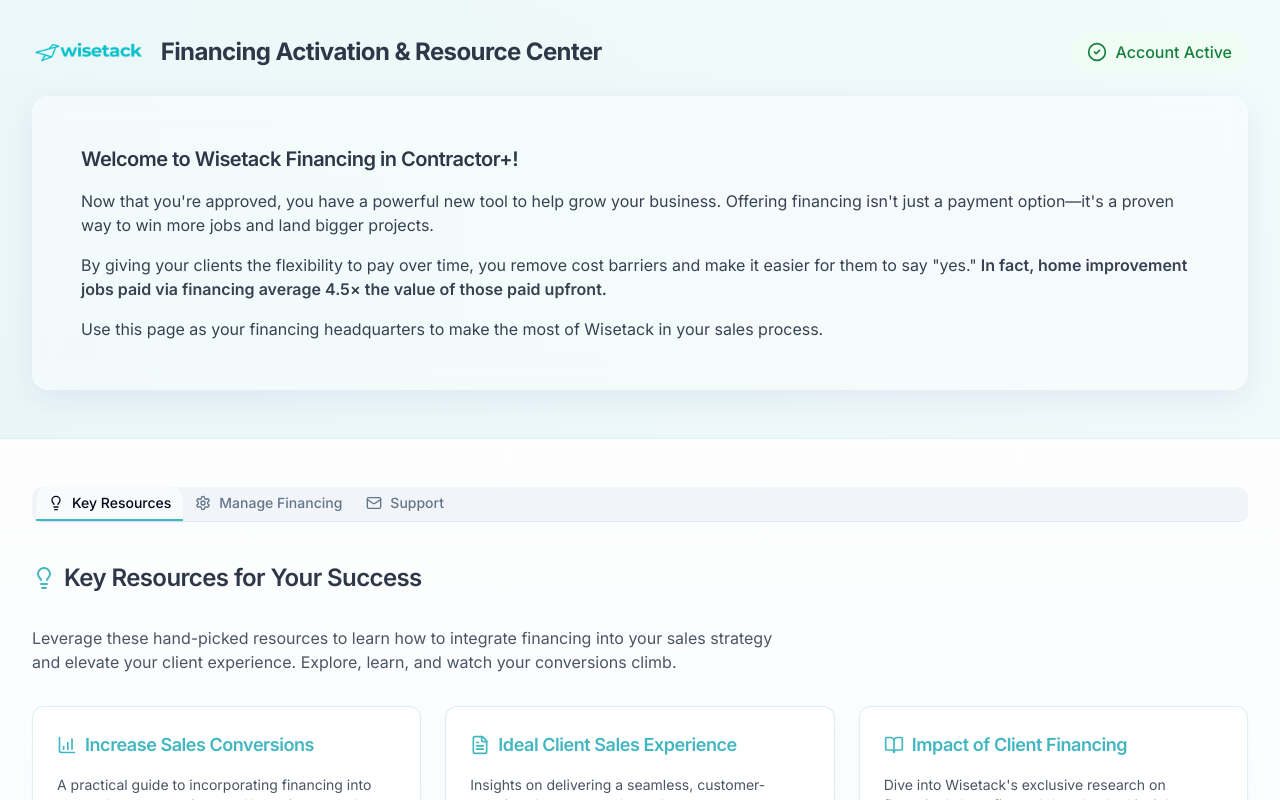
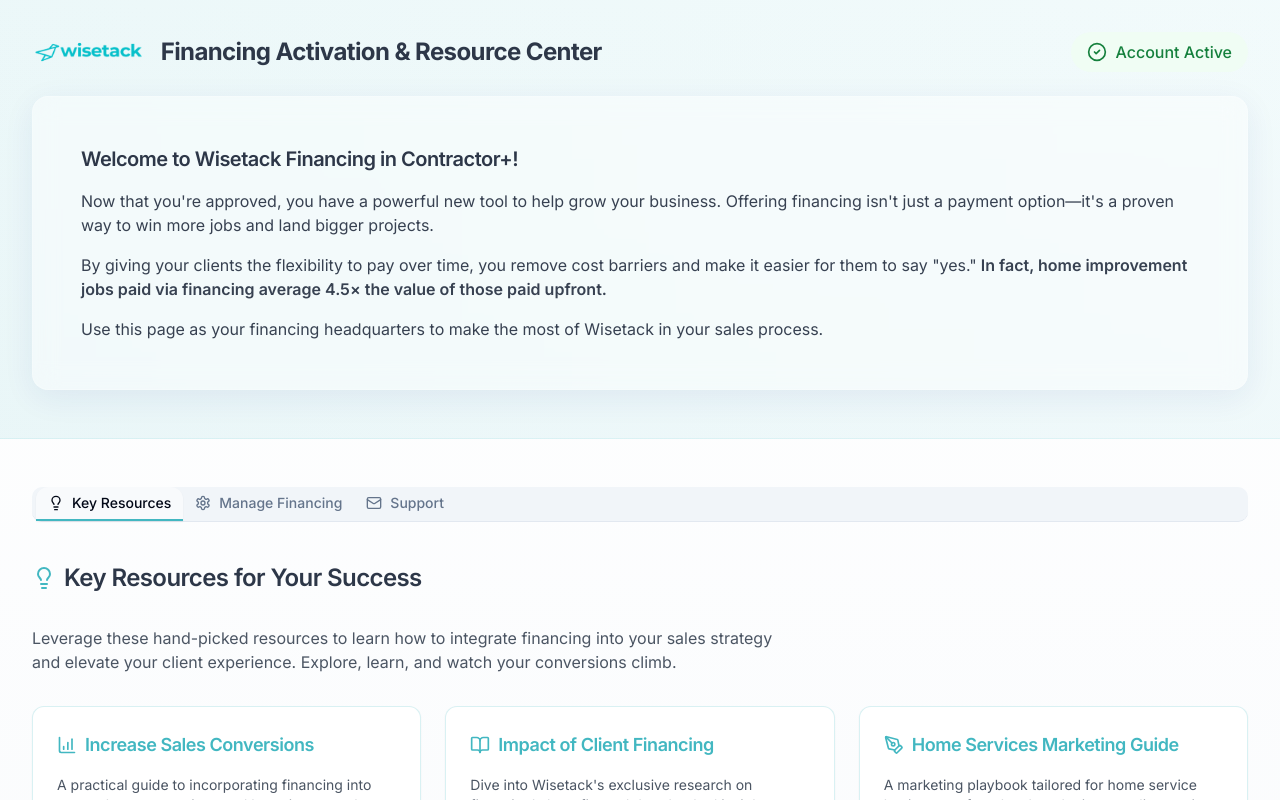
Before and after one commit to justinonsuccess/wisetack, a React (Vite) app: page /active-merchant in a window 1280 px wide. Shown: the top 800 px of the page. Built offline with nearby package versions, Linux system fonts and the light colour scheme; a web font is replaced by a local one.

Commit message:
Update resource links and content
- Update URLs for resources in ResourcesTab component.
- Remove "Ideal client sales experience" resource.
- Ensure all links open in a new tab.

```diff
--- a/src/components/merchant/ResourcesTab.tsx
+++ b/src/components/merchant/ResourcesTab.tsx
@@ -15,7 +15,6 @@ import {
   Download,
   PenTool,
   BarChart4,
-  FileText,
   Truck,
   Lightbulb
 } from "lucide-react";
@@ -42,7 +41,7 @@ const ResourceCard = ({ title, description, icon, url }: ResourceCardProps) => (
       <Button
         variant="outline"
         className="w-full text-wisetack-blue border-wisetack-blue/50 hover:border-wisetack-blue hover:bg-wisetack-blue/5"
-        onClick={() => window.open(url, '_blank')}
+        onClick={() => window.open(url, '_blank', 'noopener,noreferrer')}
       >
         View Resource <ExternalLink className="ml-2 h-4 w-4" />
       </Button>
@@ -67,42 +66,35 @@ const ResourcesTab = () => {
           title="Increase Sales Conversions"
           description="A practical guide to incorporating financing into your sales presentations and boosting your close rate."
           icon={<BarChart4 className="h-5 w-5" />}
-          url="https://wisetack.com/resources/sales-conversions"
-        />
-
-        <ResourceCard
-          title="Ideal Client Sales Experience"
-          description="Insights on delivering a seamless, customer-centric sales process that enhances professionalism and builds trust."
-          icon={<FileText className="h-5 w-5" />}
-          url="https://wisetack.com/resources/client-experience"
+          url="https://www.wisetack.com/resources/hs-pitch"
         />
 
         <ResourceCard
           title="Impact of Client Financing"
           description="Dive into Wisetack's exclusive research on financing's benefits and data-backed insights on business growth."
           icon={<BookOpen className="h-5 w-5" />}
-          url="https://wisetack.com/resources/financing-impact"
+          url="https://cdn.prod.website-files.com/5f194315e6b47c1697925302/65440d034ac5a0211d324318_Impact%20of%20Financing%20by%20Wisetack_Nov%202023.pdf"
         />
 
         <ResourceCard
           title="Home Services Marketing Guide"
           description="A marketing playbook tailored for home service businesses, from local marketing to online tactics."
           icon={<PenTool className="h-5 w-5" />}
-          url="https://wisetack.com/resources/marketing-guide"
+          url="https://www.wisetack.com/marketing-toolkit-homeservices"
         />
 
         <ResourceCard
           title="Wisetack Print Shop"
           description="Free promotional materials including brochures, decals, and signs to display on job sites and in your office."
           icon={<Truck className="h-5 w-5" />}
-          url="https://wisetack.com/resources/print-shop"
+          url="https://app.conquestgraphics.com/wisetack/home-services"
         />
 
         <ResourceCard
           title="Marketing Toolkit"
           description="Ready-to-use digital assets including social media graphics, website banners, and email templates."
           icon={<Download className="h-5 w-5" />}
-          url="https://wisetack.com/resources/marketing-toolkit"
+          url="https://www.wisetack.com/marketing-toolkit-homeservices"
         />
       </div>
 
@@ -124,7 +116,11 @@ const ResourcesTab = () => {
               </Button>
             </div>
           </div>
-          <Button variant="outline" className="text-wisetack-blue border-wisetack-blue/50 hover:bg-wisetack-blue/5">
+          <Button
+            variant="outline"
+            className="text-wisetack-blue border-wisetack-blue/50 hover:bg-wisetack-blue/5"
+            onClick={() => window.open('https://www.wisetack.com/prequalification-guide', '_blank', 'noopener,noreferrer')}
+          >
             Learn More
           </Button>
         </div>
```
